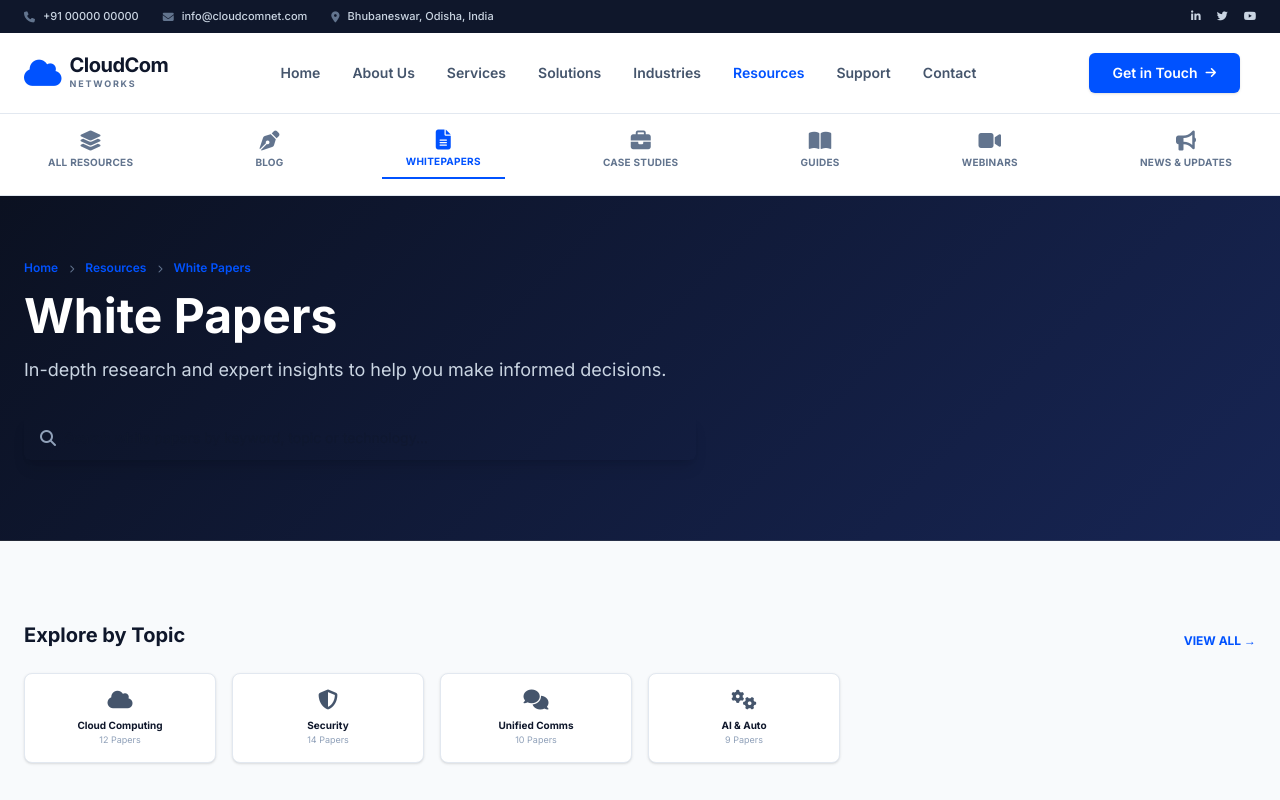
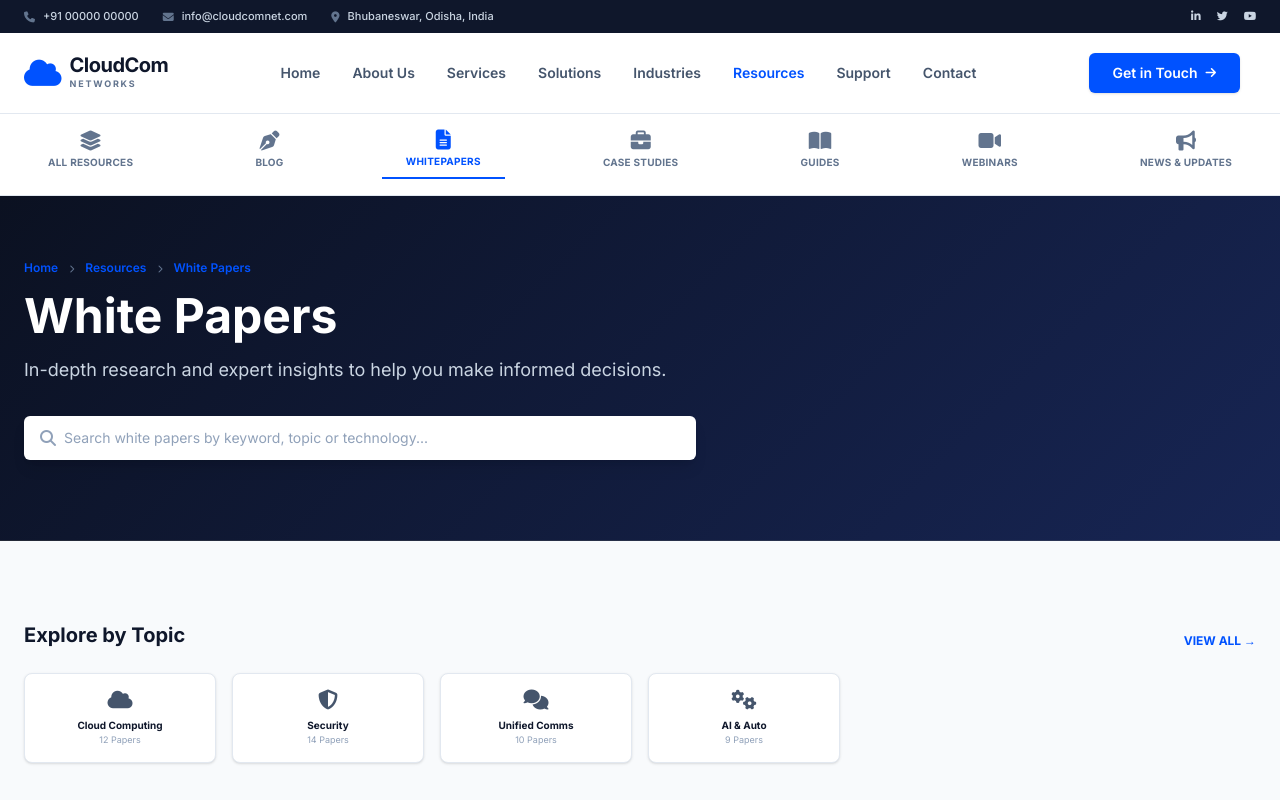
Before and after one commit to arindammohanty/ccn-web-ari, a Next.js app: page /resources/whitepapers in a window 1280 px wide. Shown: the top 800 px of the page. Built offline with nearby package versions, Linux system fonts and the light colour scheme.

Commit message:
Add files via upload

```diff
--- a/app/resources/webinars/page.tsx
+++ b/app/resources/webinars/page.tsx
@@ -28,11 +28,11 @@ export default function WebinarsPage() {
                             <p className="text-lg text-slate-300 mb-6">Expert insights. Real conversations. Smarter decisions.</p>
                             <p className="text-sm text-slate-400 mb-8 max-w-md">Join industry experts and CloudCom Networks leaders as they discuss trends, strategies, and solutions that drive business success.</p>
                             <div className="relative max-w-md">
-                                <i className="fa-solid fa-magnifying-glass absolute left-4 top-3.5 text-slate-400"></i>
+                                <i className="fa-solid fa-magnifying-glass absolute left-4 top-3.5 text-slate-400 z-10"></i>
                                 <input
                                     type="text"
                                     placeholder="Search webinars..."
-                                    className="w-full pl-10 pr-4 py-3 rounded-md text-sm border-0 focus:ring-2 focus:ring-primary shadow-lg outline-none text-slate-900"
+                                    className="w-full bg-white pl-10 pr-4 py-3 rounded-md text-sm border-0 focus:ring-2 focus:ring-primary shadow-lg outline-none text-[#0b1121] placeholder:text-slate-400 relative z-0"
                                     value={searchQuery}
                                     onChange={(e) => setSearchQuery(e.target.value)}
                                 />
--- a/app/resources/whitepapers/page.tsx
+++ b/app/resources/whitepapers/page.tsx
@@ -49,11 +49,11 @@ export default function WhitepapersPage() {
                     <h1 className="text-4xl md:text-5xl font-bold text-white mb-4">White Papers</h1>
                     <p className="text-lg text-slate-300 mb-8">In-depth research and expert insights to help you make informed decisions.</p>
                     <div className="relative max-w-2xl">
-                        <i className="fa-solid fa-magnifying-glass absolute left-4 top-3.5 text-slate-400"></i>
+                        <i className="fa-solid fa-magnifying-glass absolute left-4 top-3.5 text-slate-400 z-10"></i>
                         <input
                             type="text"
                             placeholder="Search white papers by keyword, topic or technology..."
-                            className="w-full pl-10 pr-4 py-3 rounded-md text-sm border-0 focus:ring-2 focus:ring-primary shadow-lg outline-none text-slate-900"
+                            className="w-full bg-white pl-10 pr-4 py-3 rounded-md text-sm border-0 focus:ring-2 focus:ring-primary shadow-lg outline-none text-[#0b1121] placeholder:text-slate-400 relative z-0"
                             value={searchTerm}
                             onChange={(e) => setSearchTerm(e.target.value)}
                         />
```
